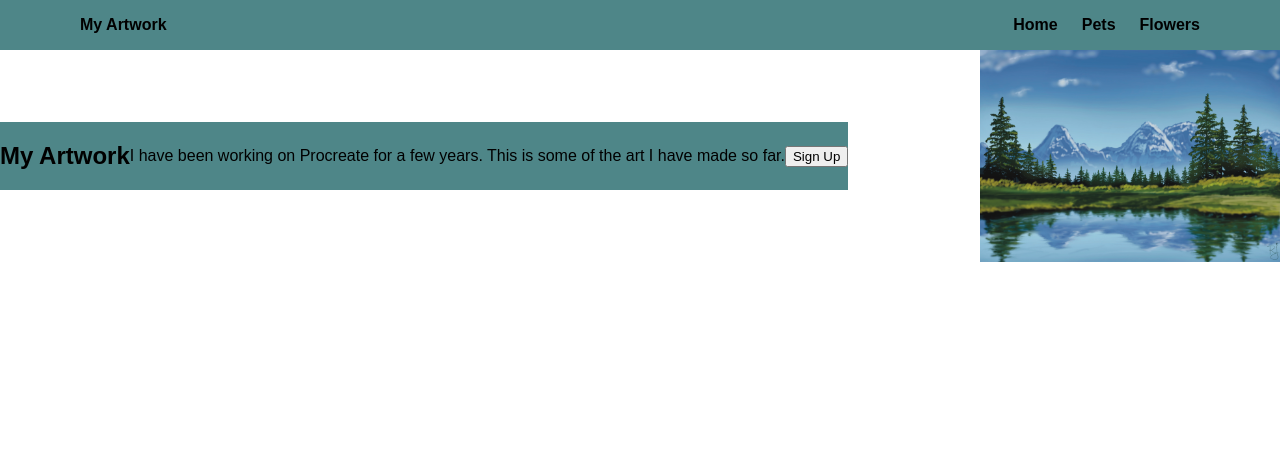
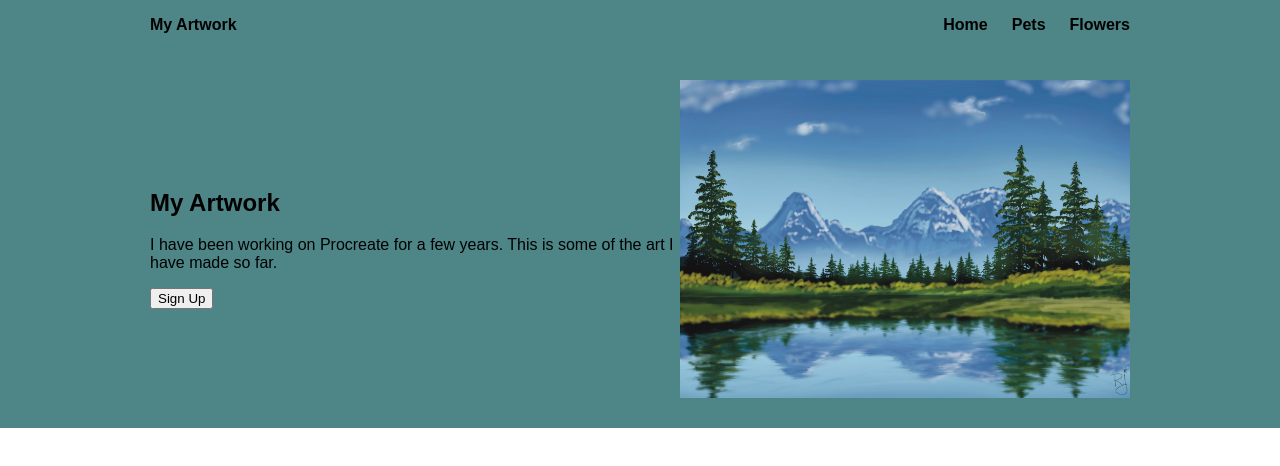
Before and after one commit to spookbuilds/landing-page, a plain HTML site: page index.html in a window 1280 px wide. Drawn offline with Linux system fonts and the light colour scheme.

Commit message:
Section almost complete section hero almost done, have things spaced as I want them

```diff
--- a/style.css
+++ b/style.css
@@ -11,7 +11,7 @@ body {
     display: flex;
     justify-content: space-between;
     align-items: center;
-    padding: 16px 80px;
+    padding: 16px 150px;
     background-color: rgb(78, 134, 136);
 }
 
@@ -38,15 +38,14 @@ body {
   display: flex;
   justify-content: space-between;
   align-items: center;
+  background-color: rgb(78, 134, 136);
+  padding: 30px 150px;
+}
+
+.hero-text {
+
 }
 
 img {
-    width: 300px;
+    width:450px;
 }
-
-.hero-text {
-    display: flex;
-  justify-content: space-between;
-  align-items: center;
-  background-color: rgb(78, 134, 136);
-}
```
